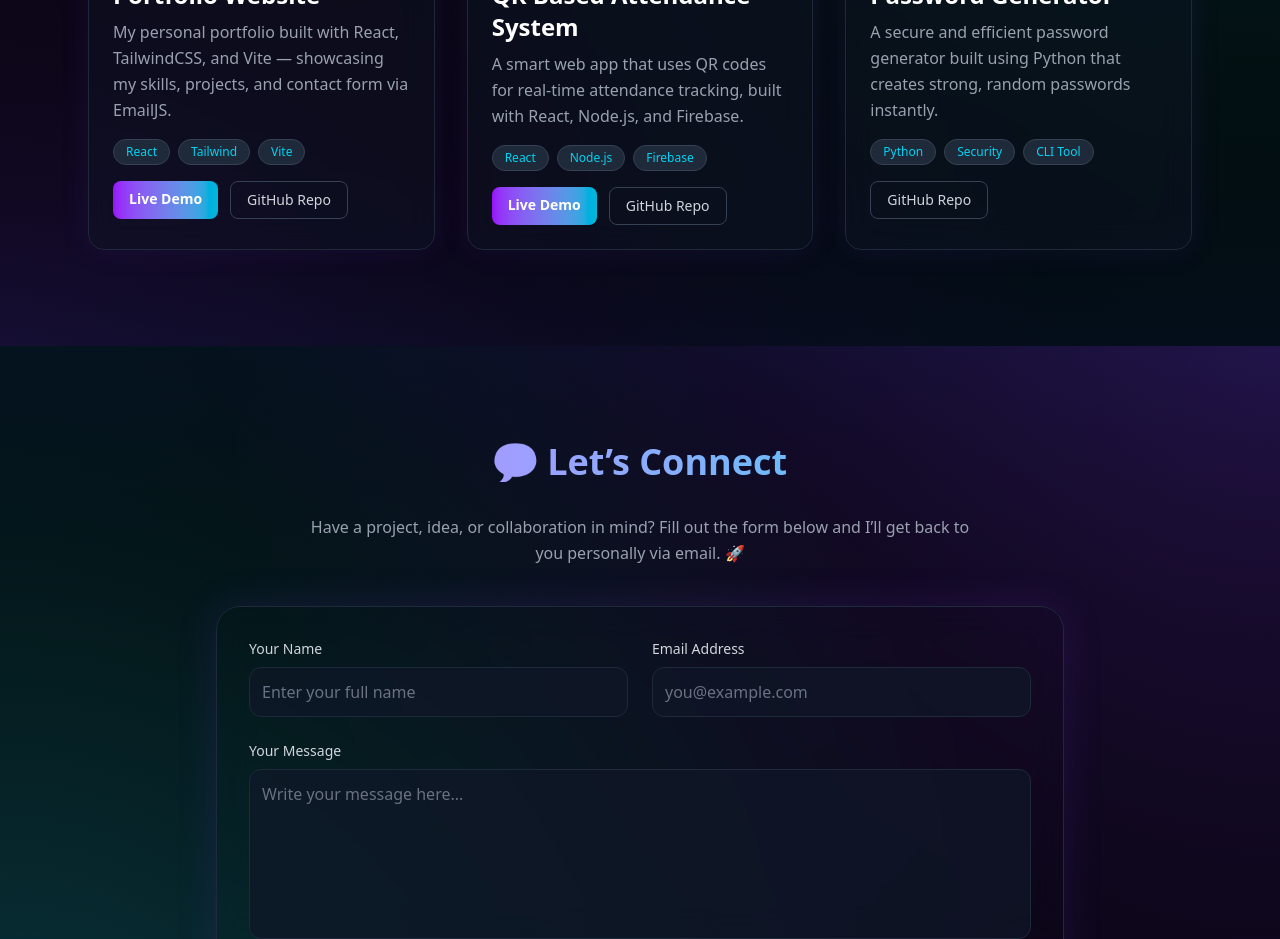
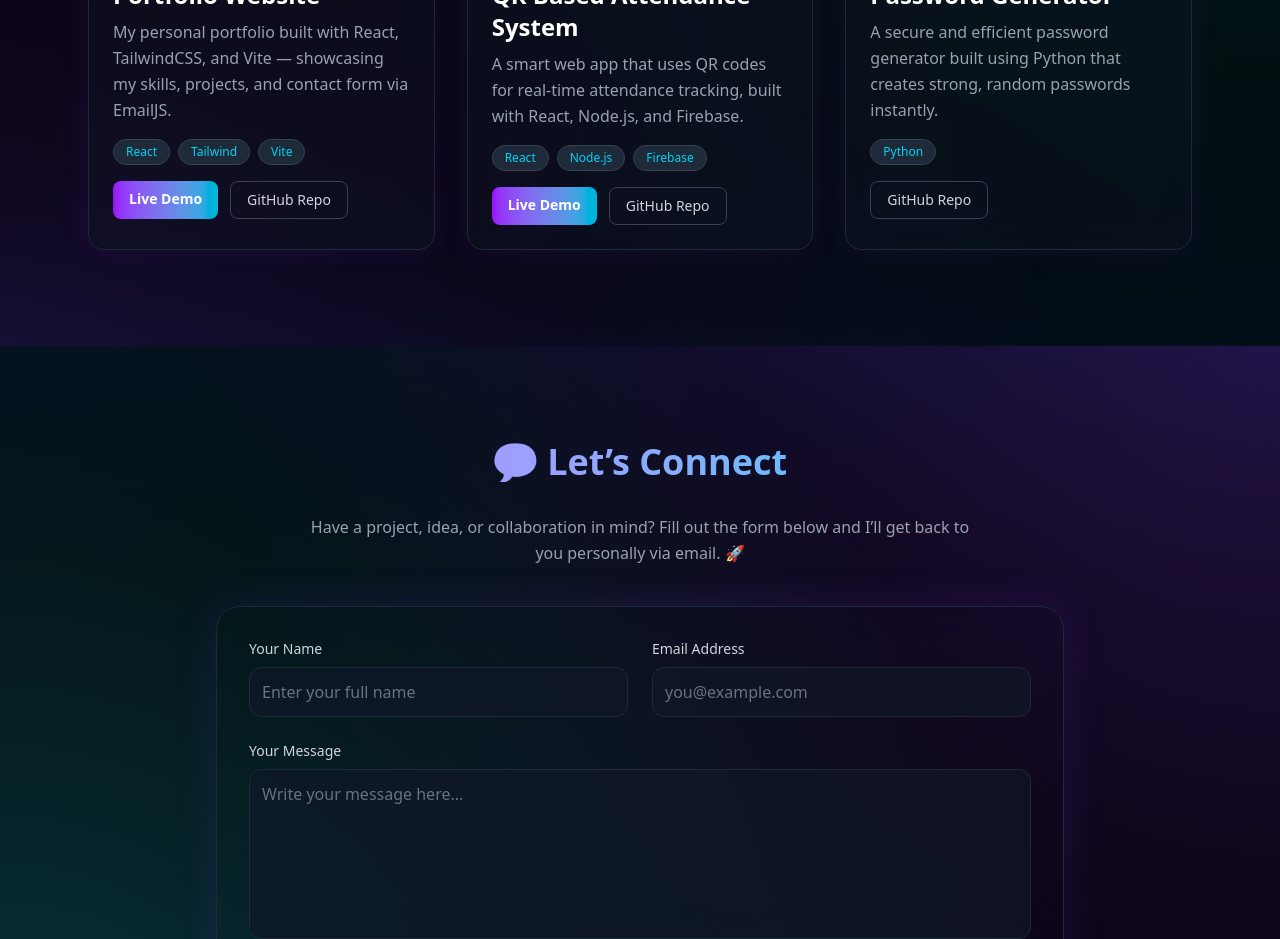
Before and after one commit to mohitjaryal/my-portfolio, a React (Vite) app in the folder portfolio/: page / in a window 1280 px wide. Shown: the part 2140-3079 px from the top of the page. Built offline with nearby package versions, Linux system fonts and the light colour scheme.

Commit message:
Update Projects.jsx

```diff
--- a/portfolio/src/components/Projects.jsx
+++ b/portfolio/src/components/Projects.jsx
@@ -31,7 +31,7 @@ const PROJECTS = [
     desc: "A secure and efficient password generator built using Python that creates strong, random passwords instantly.",
     img: passgenImg,
     repo: "https://github.com/mohitjaryal/passGenrator",
-    tech: ["Python", "Security", "CLI Tool"],
+    tech: ["Python"],
   },
 ];
 
```
